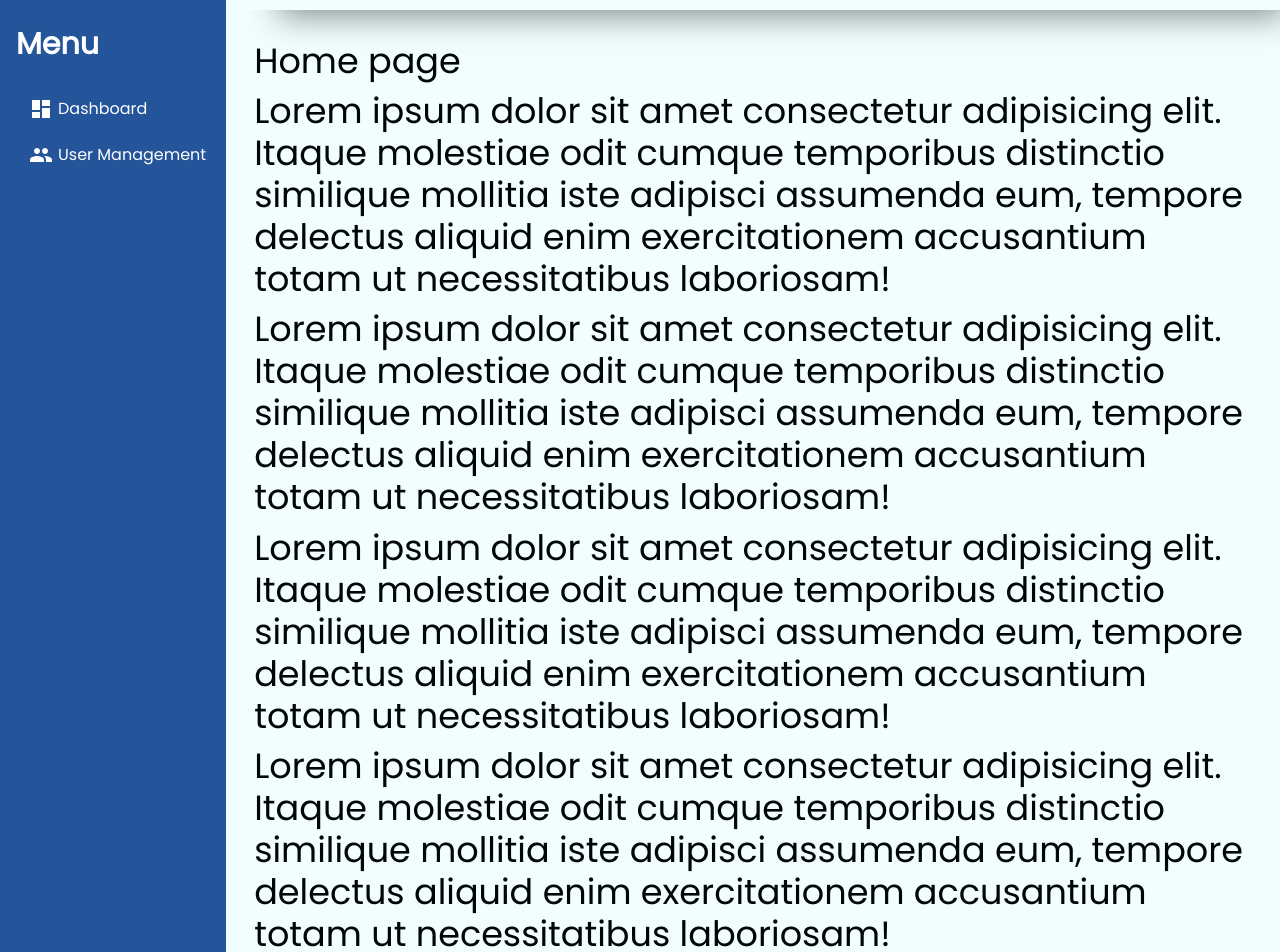
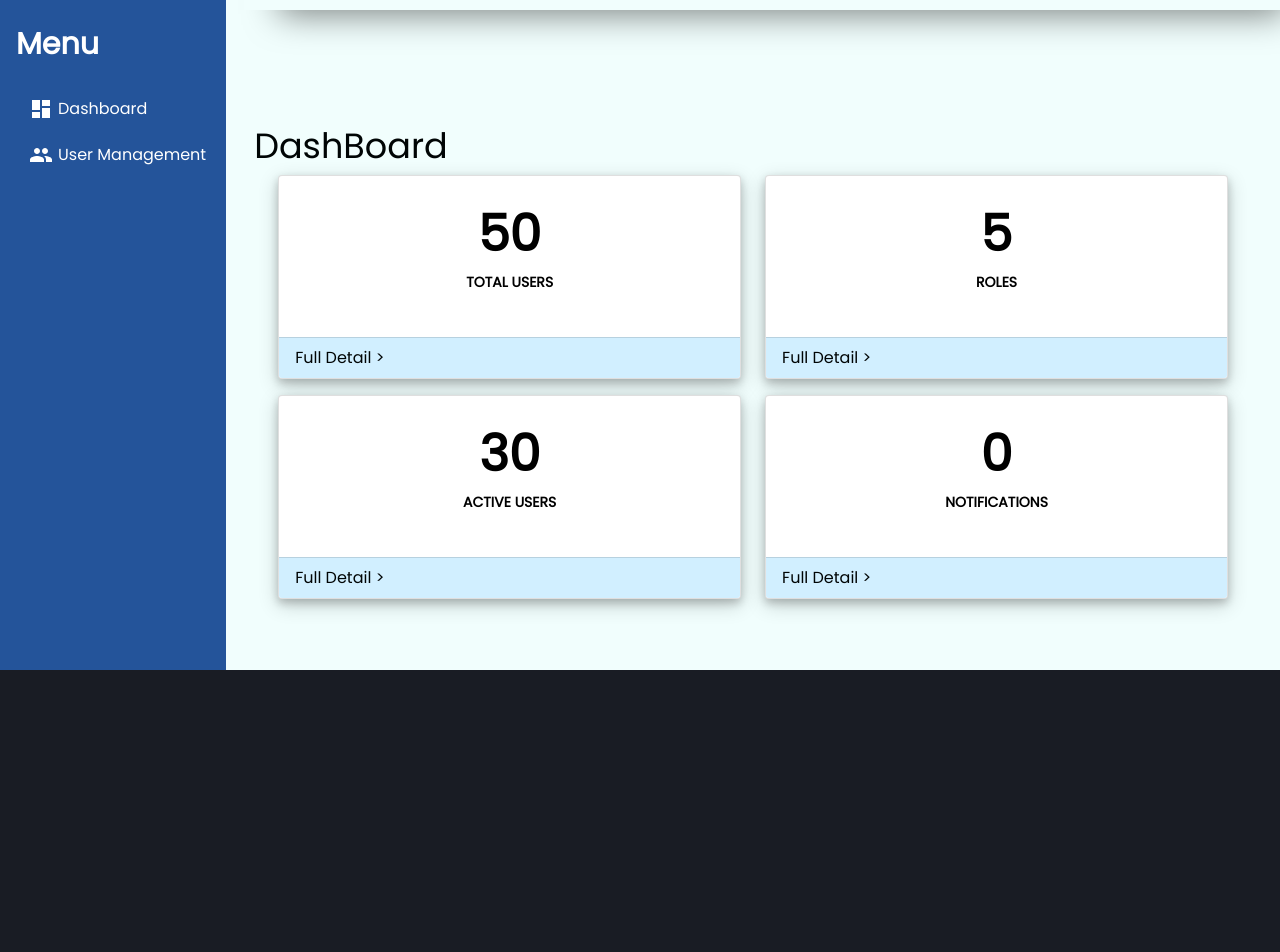
Before and after one commit to jhnmrkgbrlcn/github-portfolio, a React (Create React App) app in the folder ums/: page / in a window 1280 px wide. Shown: the part 60-1012 px from the top of the page. After the commit the page ends 800 px from the top, so only its background shows below. Built offline with nearby package versions, Linux system fonts and the light colour scheme; the HTML template or start-up script is replaced by a standard one.

Commit message:
dashboard

```diff
--- a/ums/package.json
+++ b/ums/package.json
@@ -14,6 +14,7 @@
     "react": "^18.2.0",
     "react-dom": "^18.2.0",
     "react-icons": "^4.11.0",
+    "react-router": "^6.18.0",
     "react-router-dom": "^6.18.0",
     "react-scripts": "5.0.1",
     "web-vitals": "^2.1.4"
--- a/ums/src/App.js
+++ b/ums/src/App.js
@@ -16,6 +16,8 @@ import { Routes, Route } from "react-router-dom";
 import Users from "./components/Home/users";
 import Role from "./components/Home/role";
 import Home from "./components/Home/home";
+import Dashboard from "./components/Home/dashboard";
+import Card from "./components/Home/card"
 
 function App() {
   return (
@@ -30,7 +32,9 @@ function App() {
             <Route path="/users" element={<Role />}></Route>
             <Route path="/role" element={<Users />}></Route>
           </Routes>
+
         </div>
+
       </div>
       {/* <Button /> */}
       {/* <List /> */}
--- /dev/null
+++ b/ums/src/components/Home/card.jsx
@@ -0,0 +1,33 @@
+import React from "react";
+import "bootstrap/dist/css/bootstrap.css";
+
+const styleCard = {
+  backgroundColor: "#ffffff",
+  boxShadow: "0 4px 8px 0 rgba(0, 0, 0, 0.2), 0 6px 20px 0 rgba(0, 0, 0, 0.19)",
+  width: "auto",
+};
+const styleButton = { backgroundColor: "#d1efff", textAlign: "left" };
+const styleText = {
+  color: "black",
+  textAlign: "center",
+  fontWeight: "950",
+};
+
+const Card = ({ children }) => {
+  return (
+    <>
+      <div className="card mb-3" style={styleCard}>
+        <div className="card-body text-success">
+          <p className="card-text" style={styleText}>
+            {children}
+          </p>
+        </div>
+        <div className="card-footer" type="button" style={styleButton}>
+          Full Detail {">"}
+        </div>
+      </div>
+    </>
+  );
+};
+
+export default Card;
--- a/ums/src/components/Home/dashboard.jsx
+++ b/ums/src/components/Home/dashboard.jsx
@@ -1,10 +1,54 @@
 import React from "react";
+import "bootstrap/dist/css/bootstrap.css";
+import Card from "./card";
+
+const numStyle = {
+  fontSize: "50px",
+};
 
 function dashboard() {
   return (
     <>
       <div className="content-wrapper">
-        <div>dashboard</div>
+        <h1>DashBoard</h1>
+        <div className="container text-center">
+          <div className="row">
+            <div className="col">
+              <Card>
+                <h1 className="fw-bold" style={numStyle}>
+                  50
+                </h1>
+                <p>TOTAL USERS</p>
+              </Card>
+            </div>
+            <div className="col">
+              <Card>
+                <h1 className="fw-bold" style={numStyle}>
+                  5
+                </h1>
+                <p>ROLES</p>
+              </Card>
+            </div>
+          </div>
+          <div className="row">
+            <div className="col">
+              <Card>
+                <h1 className="fw-bold" style={numStyle}>
+                  30
+                </h1>
+                <p>ACTIVE USERS</p>
+              </Card>
+            </div>
+            <div className="col">
+              <Card>
+                <h1 className="fw-bold" style={numStyle}>
+                  0
+                </h1>
+                <p>NOTIFICATIONS</p>
+              </Card>
+            </div>
+          </div>
+        </div>
       </div>
     </>
   );
--- a/ums/src/components/Home/home.jsx
+++ b/ums/src/components/Home/home.jsx
@@ -1,49 +1,13 @@
 import React from "react";
+import Dashboard from "./dashboard";
 
 const Home = () => {
   return (
     <>
       <div className="content-wrapper">
-        <div className="wrapper">
-          <h1>Home page</h1>
-          <h1>
-            Lorem ipsum dolor sit amet consectetur adipisicing elit. Itaque
-            molestiae odit cumque temporibus distinctio similique mollitia iste
-            adipisci assumenda eum, tempore delectus aliquid enim exercitationem
-            accusantium totam ut necessitatibus laboriosam!
-          </h1>
-          <h1>
-            Lorem ipsum dolor sit amet consectetur adipisicing elit. Itaque
-            molestiae odit cumque temporibus distinctio similique mollitia iste
-            adipisci assumenda eum, tempore delectus aliquid enim exercitationem
-            accusantium totam ut necessitatibus laboriosam!
-          </h1>
-          <h1>
-            Lorem ipsum dolor sit amet consectetur adipisicing elit. Itaque
-            molestiae odit cumque temporibus distinctio similique mollitia iste
-            adipisci assumenda eum, tempore delectus aliquid enim exercitationem
-            accusantium totam ut necessitatibus laboriosam!
-          </h1>
-          <h1>
-            Lorem ipsum dolor sit amet consectetur adipisicing elit. Itaque
-            molestiae odit cumque temporibus distinctio similique mollitia iste
-            adipisci assumenda eum, tempore delectus aliquid enim exercitationem
-            accusantium totam ut necessitatibus laboriosam!
-          </h1>
-          <h1>
-            Lorem ipsum dolor sit amet consectetur adipisicing elit. Itaque
-            molestiae odit cumque temporibus distinctio similique mollitia iste
-            adipisci assumenda eum, tempore delectus aliquid enim exercitationem
-            accusantium totam ut necessitatibus laboriosam!
-          </h1>
-          <h1>
-            Lorem ipsum dolor sit amet consectetur adipisicing elit. Itaque
-            molestiae odit cumque temporibus distinctio similique mollitia iste
-            adipisci assumenda eum, tempore delectus aliquid enim exercitationem
-            accusantium totam ut necessitatibus laboriosam!
-          </h1>
-        </div>
+        <div className="wrapper"></div>
       </div>
+      <Dashboard></Dashboard>
     </>
   );
 };
```
Also changed, not shown: 1 other file (tests, documents, lock files or other folders).
